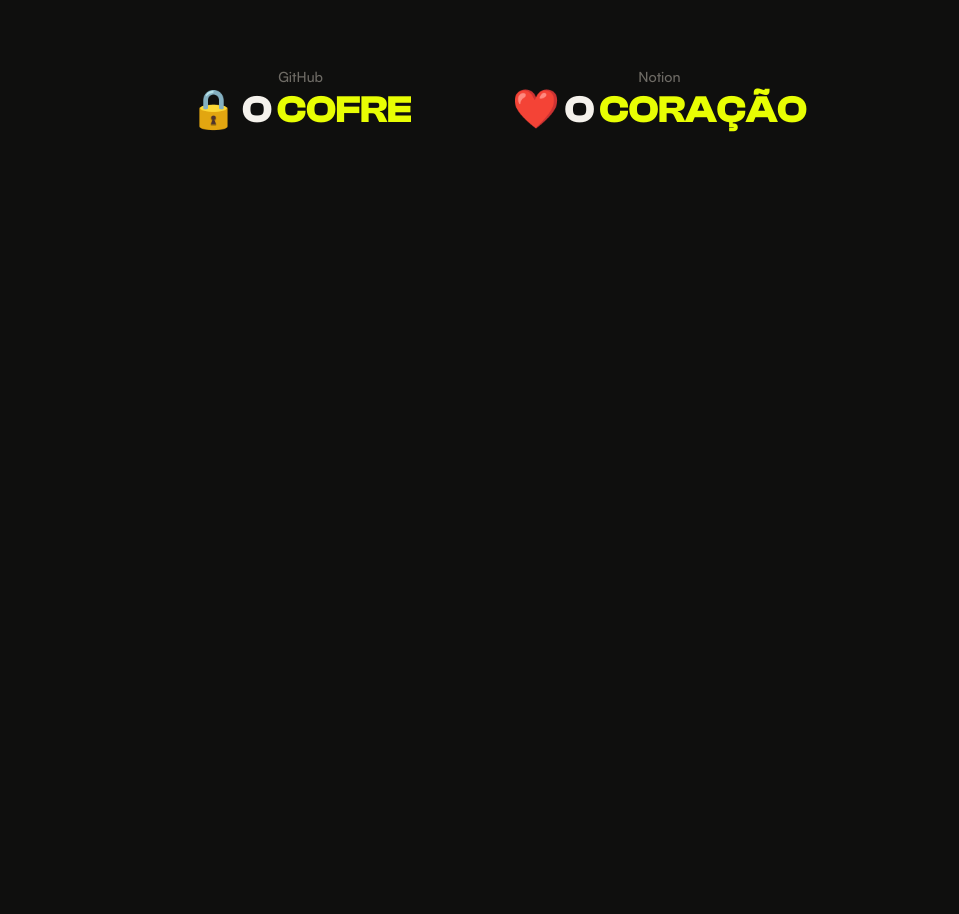
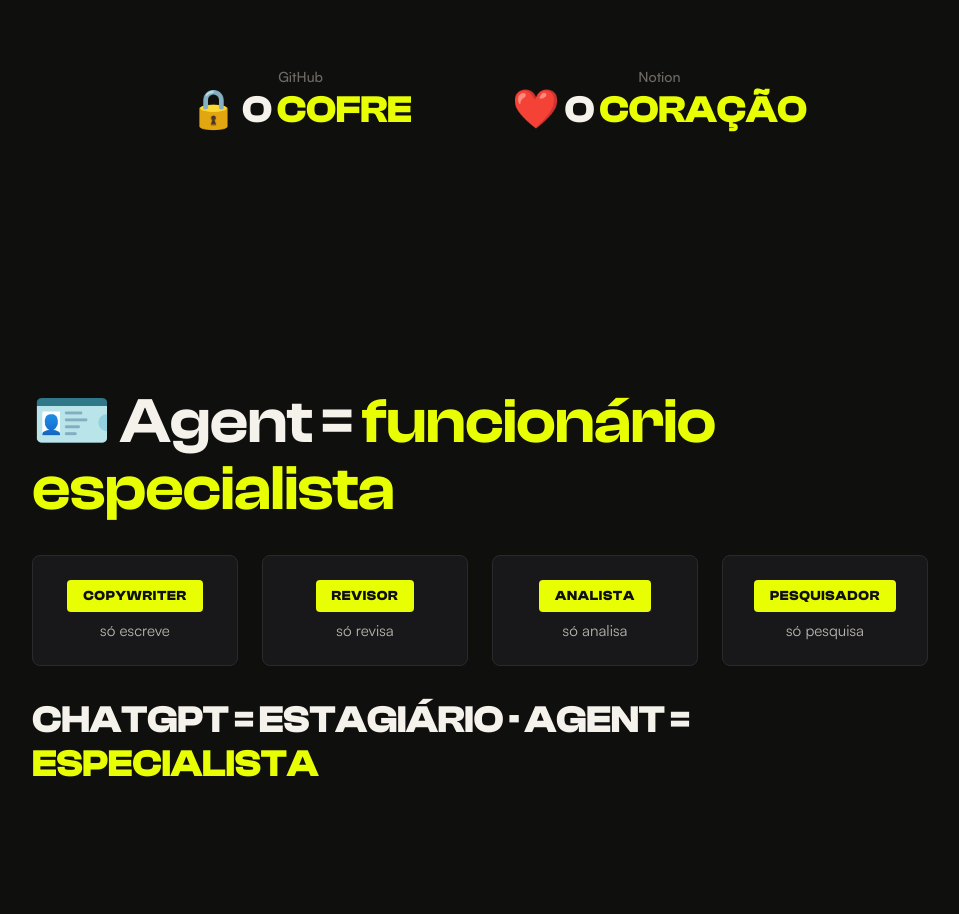
Before and after one commit to mttguerra/palestra-claude, a website built with Vite: page index.html in a window 1280 px wide. Shown: the part 4272-5186 px from the top of the page, without its empty margins (160-1119 px from the left). Before the commit the page ends 4532 px from the top, so only its background shows below. Built offline with nearby package versions, Linux system fonts and the light colour scheme; what reveal.js would draw is missing.

Commit message:
feat(b07): escritório de agents com funcionários entrando em fila

```diff
--- /dev/null
+++ b/src/blocks/b07-agent.html
@@ -0,0 +1,28 @@
+<section data-block="b07" class="block block--b07">
+  <div class="b07-stage">
+    <h2 class="t-title">🪪 Agent = <span class="accent">funcionário especialista</span></h2>
+
+    <div class="b07-office">
+      <div class="b07-worker fragment">
+        <div class="b07-badge accent">COPYWRITER</div>
+        <div class="b07-role">só escreve</div>
+      </div>
+      <div class="b07-worker fragment">
+        <div class="b07-badge accent">REVISOR</div>
+        <div class="b07-role">só revisa</div>
+      </div>
+      <div class="b07-worker fragment">
+        <div class="b07-badge accent">ANALISTA</div>
+        <div class="b07-role">só analisa</div>
+      </div>
+      <div class="b07-worker fragment">
+        <div class="b07-badge accent">PESQUISADOR</div>
+        <div class="b07-role">só pesquisa</div>
+      </div>
+    </div>
+
+    <p class="t-microcopy fragment">
+      ChatGPT = estagiário · Agent = <span class="accent">especialista</span>
+    </p>
+  </div>
+</section>
--- /dev/null
+++ b/src/blocks/b07-agent.js
@@ -0,0 +1,17 @@
+import gsap from 'gsap';
+import { registerBlock } from '../animations/timelines.js';
+import { EASE, DURATION } from '../animations/helpers.js';
+
+registerBlock('b07', {
+  onFragmentShown({ fragment }) {
+    if (fragment.classList.contains('b07-worker')) {
+      gsap.fromTo(
+        fragment,
+        { x: 80, opacity: 0 },
+        { x: 0, opacity: 1, duration: DURATION.base, ease: EASE.explosive }
+      );
+    } else {
+      gsap.fromTo(fragment, { opacity: 0, y: 30 }, { opacity: 1, y: 0, duration: DURATION.base, ease: EASE.explosive });
+    }
+  },
+});
--- a/src/main.js
+++ b/src/main.js
@@ -18,6 +18,7 @@ import './blocks/b03-claude-code.js';
 import './blocks/b04-terminal.js';
 import './blocks/b05-biblioteca.js';
 import './blocks/b06-notion.js';
+import './blocks/b07-agent.js';
 
 import Reveal from 'reveal.js';
 import { revealConfig } from './reveal-config.js';
--- a/src/styles/components.css
+++ b/src/styles/components.css
@@ -133,3 +133,39 @@
   text-align: center;
   margin-top: 2rem;
 }
+
+/* B7 — agents/escritório */
+.b07-stage { display: flex; flex-direction: column; align-items: center; gap: 2rem; width: 100%; }
+
+.b07-office {
+  display: grid;
+  grid-template-columns: repeat(4, 1fr);
+  gap: 1.5rem;
+  width: 100%;
+  max-width: 1000px;
+}
+
+.b07-worker {
+  display: flex; flex-direction: column; align-items: center; gap: 0.5rem;
+  padding: 1.5rem 1rem;
+  background: var(--bg-2);
+  border-radius: 8px;
+  border: 1px solid var(--border);
+}
+
+.b07-badge {
+  background: var(--accent);
+  color: var(--bg-1);
+  padding: 0.5rem 1rem;
+  border-radius: 4px;
+  font-family: var(--font-display);
+  font-weight: 700;
+  font-size: 0.85rem;
+  letter-spacing: 0.05em;
+}
+
+.b07-role {
+  font-family: var(--font-body);
+  font-size: 0.95rem;
+  color: var(--text-2);
+}
```
